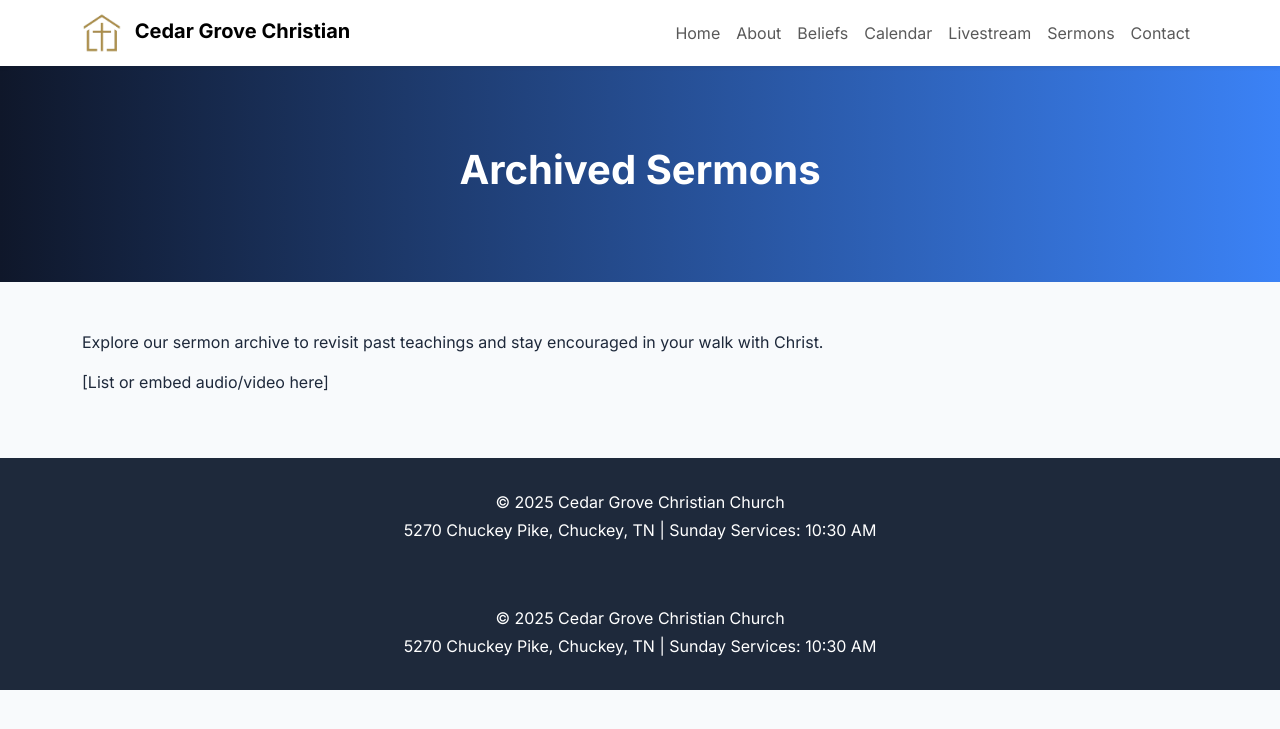
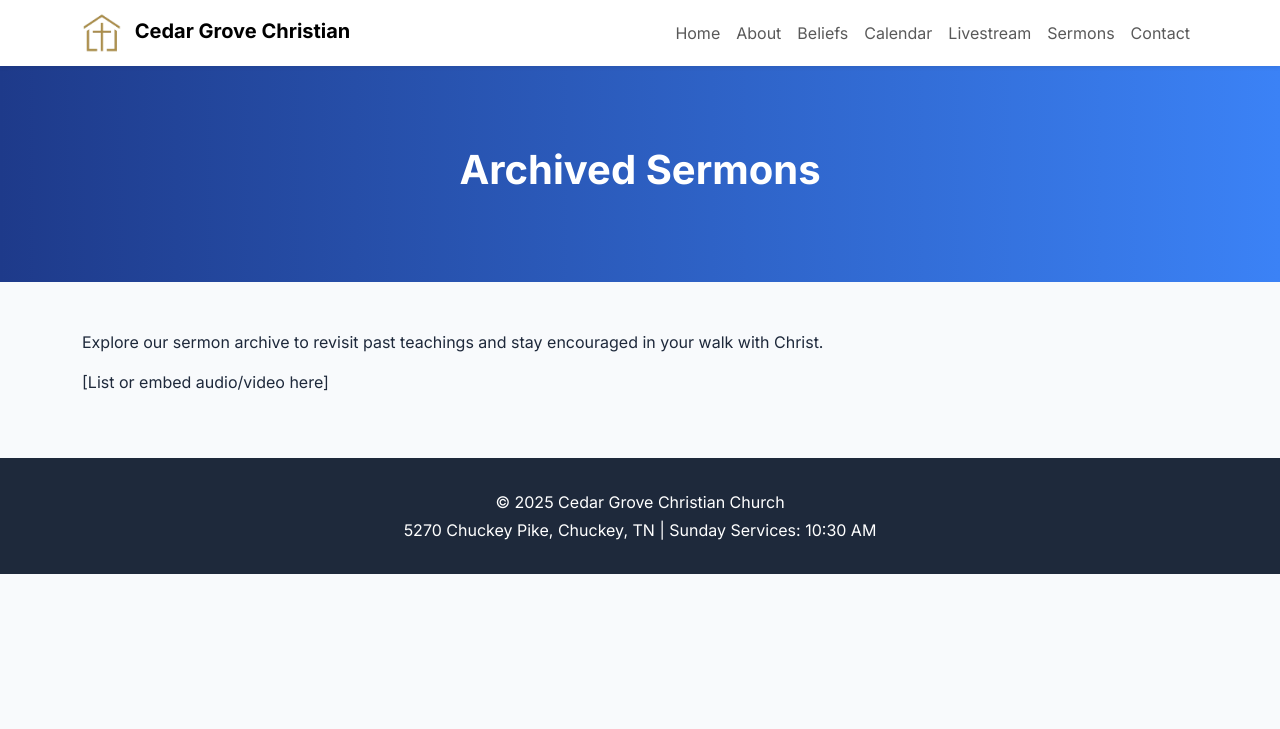
Before and after one commit to Waffles-Websites/waffles-websites.github.io, a Jekyll site: the page built from archivedSermons/index.html, in a window 1280 px wide. Shown: the top 729 px of the page. Built offline with Jekyll 4.4.1, drawn with Linux system fonts in a browser that asks for light colours.

Commit message:
Update index.html

```diff
--- a/archivedSermons/index.html
+++ b/archivedSermons/index.html
@@ -2,26 +2,6 @@
 layout: default
 title: Archivedsermons
 ---
-
-<!DOCTYPE html>
-<html lang="en">
-<head>
-  <meta charset="UTF-8">
-  <meta name="viewport" content="width=device-width, initial-scale=1.0">
-  <title>Sermons - Cedar Grove Christian</title>
-  <link href="https://cdn.jsdelivr.net/npm/bootstrap@5.3.3/dist/css/bootstrap.min.css" rel="stylesheet">
-  <link href="https://cdn.jsdelivr.net/npm/bootstrap-icons@1.11.3/font/bootstrap-icons.min.css" rel="stylesheet">
-  <link href="https://fonts.googleapis.com/css2?family=Inter:wght@400;600;700&display=swap" rel="stylesheet">
-  <style>
-    body { font-family: 'Inter', sans-serif; background-color: #f8fafc; color: #1e293b; }
-    .page-header { background: linear-gradient(to right, #0f172a, #3b82f6); color: white; padding: 80px 20px; text-align: center; }
-    .page-header h1 { font-size: 2.5rem; font-weight: 700; }
-    .section-title { font-weight: 600; margin-bottom: 1rem; }
-    footer { background: #1e293b; color: white; padding: 2rem 0; }
-  </style>
-</head>
-<body>
-
 
 
 
@@ -33,14 +13,3 @@
     <p>Explore our sermon archive to revisit past teachings and stay encouraged in your walk with Christ.</p><p>[List or embed audio/video here]</p>
   </div>
 </section>
-
-<footer>
-  <div class="container text-center">
-    <p class="mb-1">&copy; 2025 Cedar Grove Christian Church</p>
-    <p class="mb-0">5270 Chuckey Pike, Chuckey, TN | Sunday Services: 10:30 AM</p>
-  </div>
-</footer>
-
-<script src="https://cdn.jsdelivr.net/npm/bootstrap@5.3.3/dist/js/bootstrap.bundle.min.js"></script>
-</body>
-</html>
```
